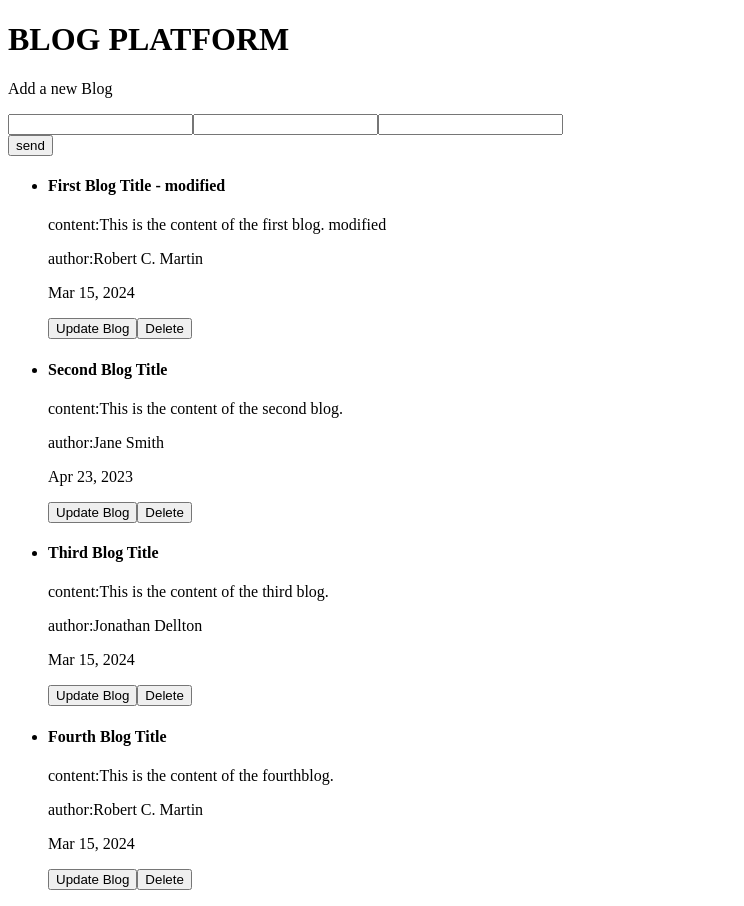
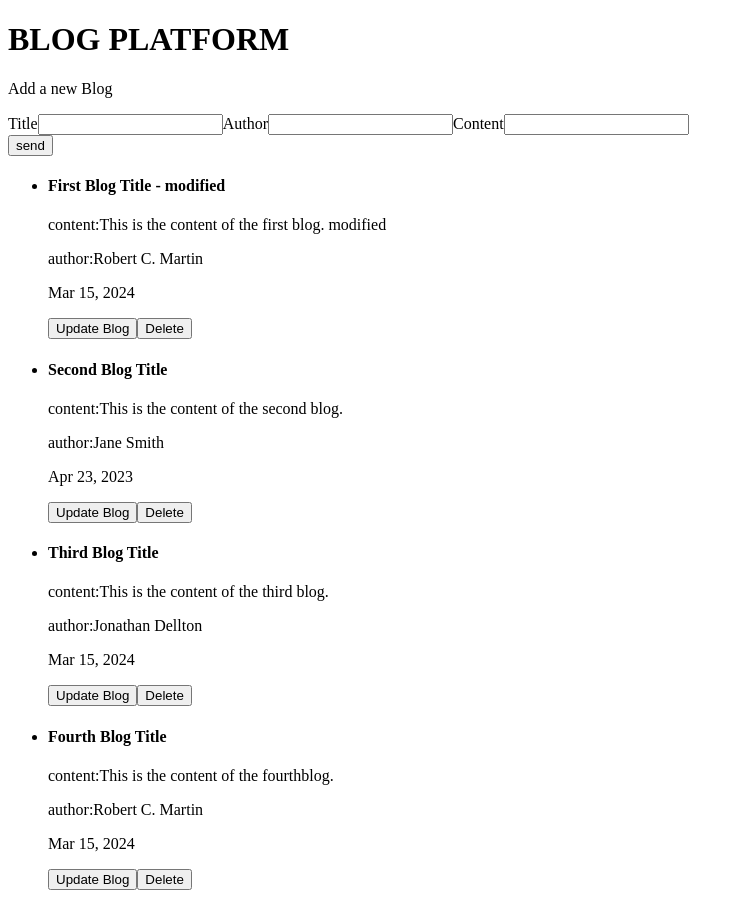
Before and after one commit to ericpastor/blog-platform, an Angular app: page / in a window 1280 px wide. Shown: the whole page, without its empty margins (0-744 px from the left). Built offline with nearby package versions, Linux system fonts and the light colour scheme; data requests are answered from the project's data file.

Commit message:
ReactiveForm for addNew and validation

```diff
--- a/src/app/components/blog-create/blog-create.component.html
+++ b/src/app/components/blog-create/blog-create.component.html
@@ -1,30 +1,43 @@
 <div>
   <p>Add a new Blog</p>
-  <form (ngSubmit)="AddNewBlog()" action="create-new-blog">
-    <label for="title">
-      <input
-        id="title"
-        type="text"
-        [(ngModel)]="newTitle"
-        [ngModelOptions]="{ standalone: true }"
-      />
-    </label>
-    <label for="author">
-      <input
-        id="author"
-        type="text"
-        [(ngModel)]="newAuthor"
-        [ngModelOptions]="{ standalone: true }"
-      />
-    </label>
-    <label for="content">
-      <input
-        id="content"
-        type="text"
-        [(ngModel)]="newContent"
-        [ngModelOptions]="{ standalone: true }"
-      />
-    </label>
+  <form (ngSubmit)="AddNewBlog()" action="create-new-blog" [formGroup]="form">
+    <label>Title</label>
+    <input id="title" type="text" formControlName="newTitle" />
+    <div
+      *ngIf="
+        (form.controls['newTitle'].invalid &&
+          form.controls['newTitle'].touched) ||
+        form.controls['newTitle'].dirty
+      "
+    >
+      <span *ngIf="form.controls['newTitle'].errors?.['required']"
+        >Title required</span
+      >
+      <span *ngIf="form.controls['newTitle'].errors?.['minlength']"
+        >At least 4 characters required</span
+      >
+    </div>
+
+    <label for="author">Author</label>
+    <input id="author" type="text" formControlName="newAuthor" />
+    <div
+      *ngIf="
+        (form.controls['newAuthor'].invalid &&
+          form.controls['newAuthor'].touched) ||
+        form.controls['newAuthor'].dirty
+      "
+    >
+      <span *ngIf="form.controls['newAuthor'].errors?.['required']"
+        >Author required</span
+      >
+      <span *ngIf="form.controls['newAuthor'].errors?.['minlength']"
+        >At least 4 characters required</span
+      >
+    </div>
+
+    <label for="content">Content</label>
+    <input id="content" type="text" formControlName="newContent" />
+
     <div>
       <button>send</button>
     </div>
--- a/src/app/components/blog-create/blog-create.component.ts
+++ b/src/app/components/blog-create/blog-create.component.ts
@@ -1,33 +1,43 @@
 import { CommonModule } from '@angular/common';
 import { Component, Input, inject } from '@angular/core';
-import { FormsModule } from '@angular/forms';
+import {
+  FormBuilder,
+  FormsModule,
+  ReactiveFormsModule,
+  Validators,
+} from '@angular/forms';
 import { BlogRaw } from '../../models/blog.model';
 import { BlogService } from '../../core/services/blog.service';
 
 @Component({
   selector: 'app-blog-create',
   standalone: true,
-  imports: [CommonModule, FormsModule],
+  imports: [CommonModule, FormsModule, ReactiveFormsModule],
   templateUrl: './blog-create.component.html',
   styleUrl: './blog-create.component.css',
 })
 export class BlogCreateComponent {
   @Input() updateList!: () => void;
 
-  public newTitle: string = '';
-  public newAuthor: string = '';
-  public newContent: string = '';
+  private fb = inject(FormBuilder);
+
+  form = this.fb.group({
+    newTitle: ['', [Validators.required, Validators.minLength(4)]],
+    newAuthor: ['', [Validators.required, Validators.minLength(3)]],
+    newContent: ['', [Validators.required, Validators.minLength(4)]],
+  });
 
   private blogService = inject(BlogService);
 
   public AddNewBlog() {
     const newBlog = {
       id: Math.random(),
-      title: this.newTitle,
-      author: this.newAuthor,
-      content: this.newContent,
+      title: this.form.value.newTitle!,
+      author: this.form.value.newAuthor!,
+      content: this.form.value.newContent!,
       date: new Date(),
     };
+    this.form.markAsTouched();
     this.blogService.addNewBlog(newBlog).subscribe(() => {
       this.updateList();
     });
```
